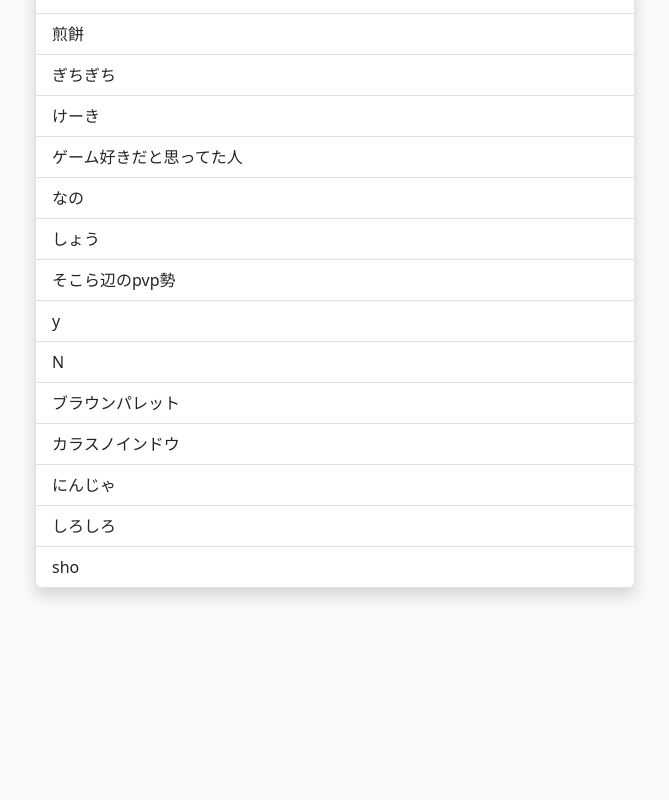
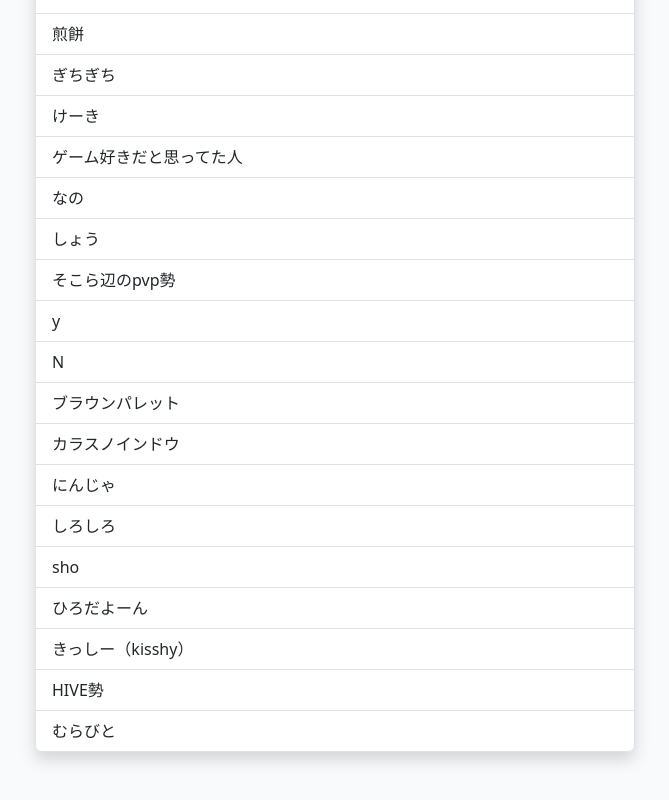
Before and after one commit to kito-sab/minecraft-website, a plain HTML site: page players.html in a window 1280 px wide. Shown: the part 762-1562 px from the top of the page, without its empty margins (305-974 px from the left). Before the commit the page ends 1398 px from the top, so only its background shows below. Drawn offline with nearby package versions, Linux system fonts and the light colour scheme.

Commit message:
更新
更新

```diff
--- a/players.html
+++ b/players.html
@@ -77,6 +77,11 @@
                     <li class="list-group-item user-name" data-gtag="N1nja6Lp" data-info="得意: PVP / よく遊ぶ時間: 土日">にんじゃ</li>
                     <li class="list-group-item user-name" data-gtag="s1rompru" data-info="得意: PVP / よく遊ぶ時間: 土日">しろしろ</li>
                     <li class="list-group-item user-name" data-gtag="sy0fz" data-info="得意: PVP / よく遊ぶ時間: 土日">sho</li>
+                    <li class="list-group-item user-name" data-gtag="SlowedPine2878" data-info="得意: PVP / よく遊ぶ時間: 土日">ひろだよーん</li>
+                    <li class="list-group-item user-name" data-gtag="ItsK1sshy" data-info="得意: PVP / よく遊ぶ時間: 土日">きっしー（kisshy）</li>
+                    <li class="list-group-item user-name" data-gtag="Saider4657" data-info="得意: PVP / よく遊ぶ時間: 土日">HIVE勢</li>
+                    <li class="list-group-item user-name" data-gtag="mrsaka2013" data-info="得意: PVP / よく遊ぶ時間: 土日">むらびと</li>
+
                 </ul>
             </div>
         </div>
```
